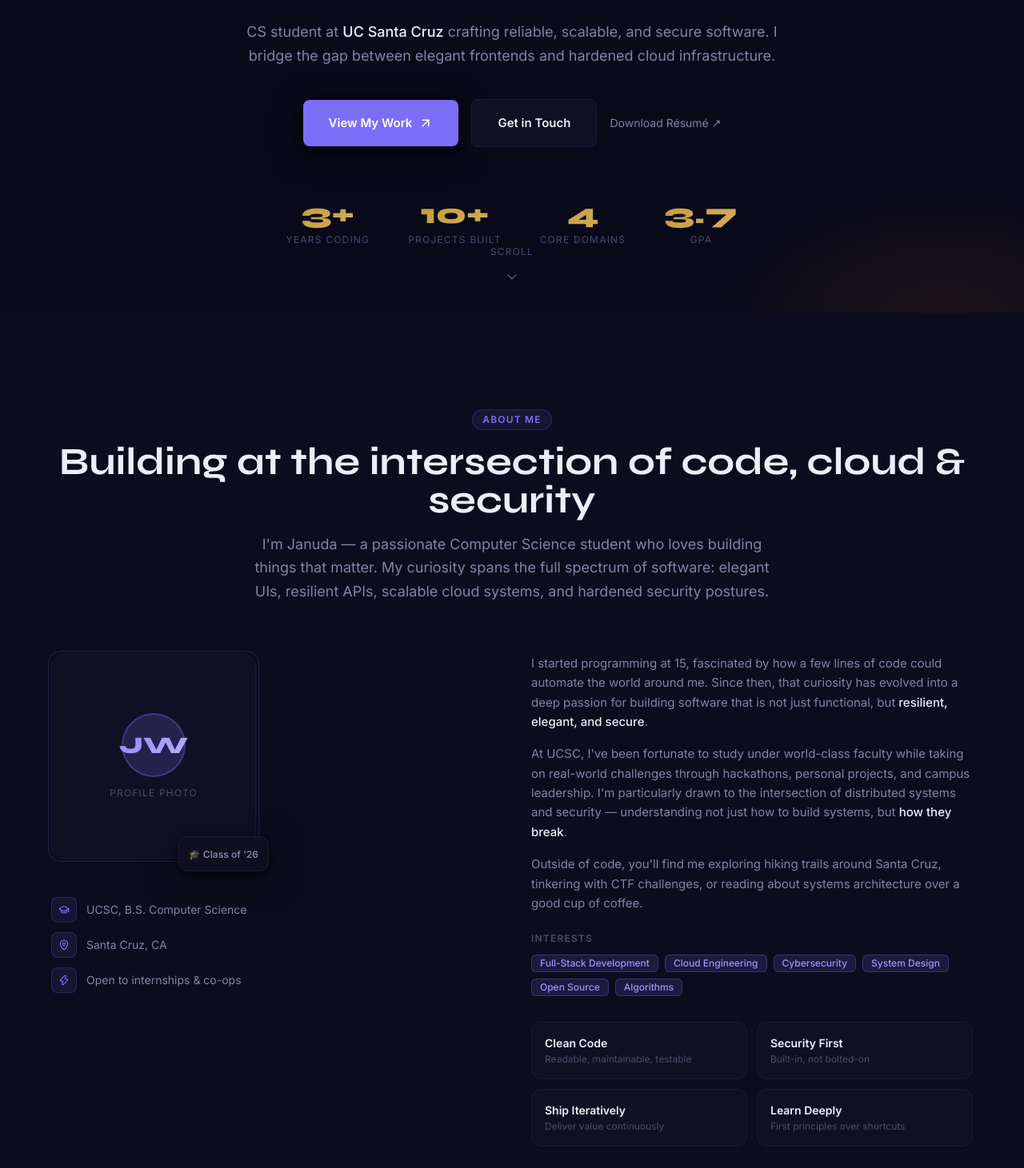
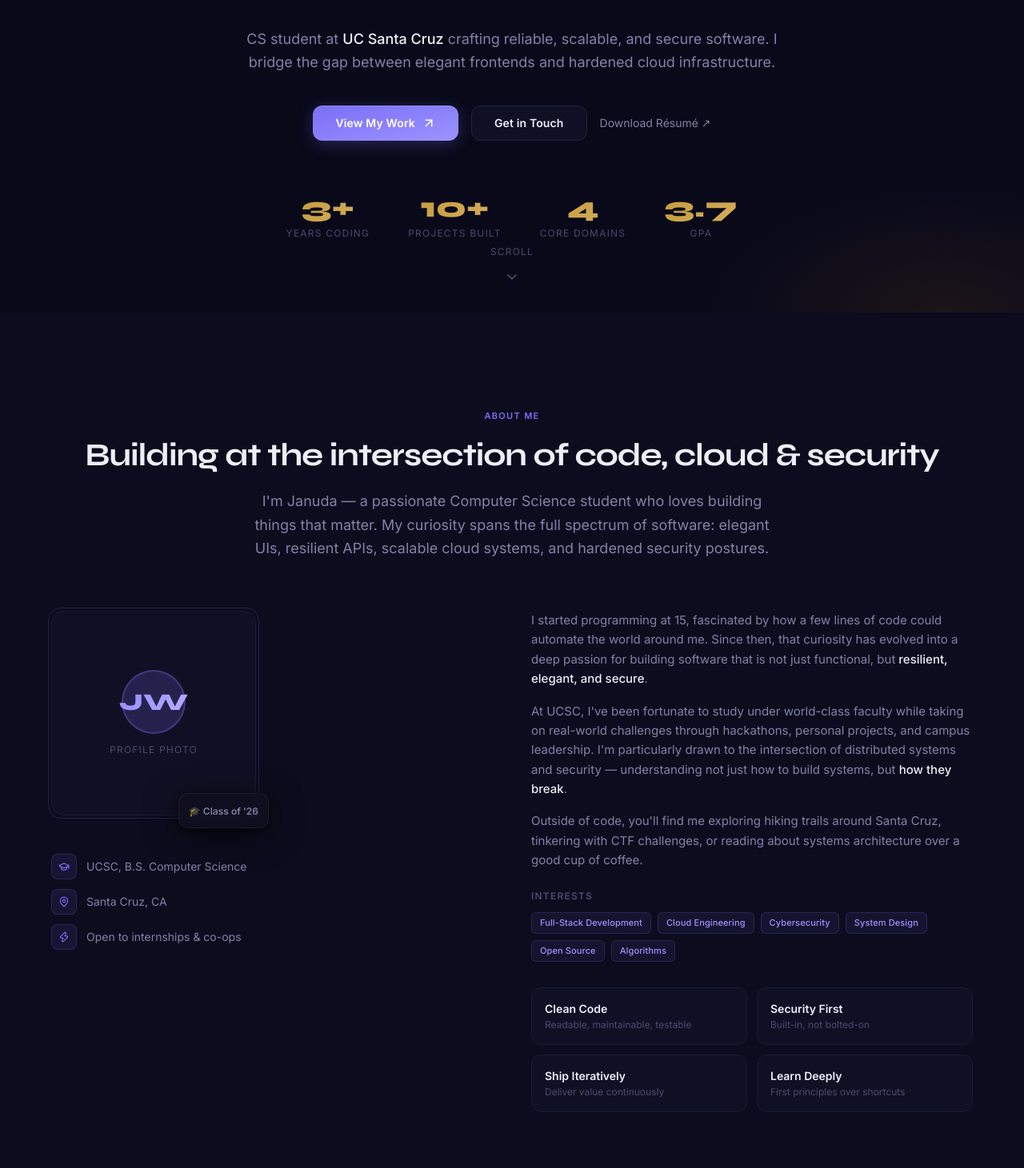
Before and after one commit to janudawithanage/my-portfolio, a Next.js app: page / in a window 1280 px wide. Shown: the part 409-1870 px from the top of the page at 80% size. Built offline with nearby package versions, Linux system fonts and the light colour scheme.

Commit message:
refactor(ui): enhance Button, Badge, and SectionWrapper primitives
Button: add variant and size props with improved hover/focus states.
Badge: support colour variants and icon slots.
SectionWrapper: accept id prop for in-page anchor navigation.

```diff
--- a/src/components/ui/Badge.tsx
+++ b/src/components/ui/Badge.tsx
@@ -10,7 +10,8 @@ interface BadgeProps {
 }
 
 /**
- * Minimal pill badge used for tech tags, status indicators, and labels.
+ * Minimal pill badge — tech tags, status indicators, labels.
+ * Designed to recede visually rather than compete with content.
  */
 export function Badge({
   children,
@@ -18,23 +19,33 @@ export function Badge({
   size = "sm",
   className,
 }: BadgeProps) {
-  const variants = {
-    default: "bg-surface border border-border text-text-secondary",
-    accent:  "bg-accent/15 border border-accent/30 text-accent-light",
-    gold:    "bg-gold/15 border border-gold/30 text-gold-light",
-    success: "bg-success/15 border border-success/30 text-success",
-    outline: "bg-transparent border border-border-light text-text-secondary",
+  const variants: Record<string, string> = {
+    // Neutral — most tech tags
+    default:
+      "bg-surface-raised border border-border-subtle text-text-secondary",
+    // Accent — highlighted categories, interest tags
+    accent:
+      "bg-[rgba(123,110,246,0.08)] border border-[rgba(123,110,246,0.18)] text-accent-light",
+    // Gold — achievements only
+    gold:
+      "bg-transparent border border-gold/30 text-gold",
+    // Status — available, online
+    success:
+      "bg-transparent border border-success/35 text-success",
+    // Minimal — just a border
+    outline:
+      "bg-transparent border border-border-strong text-text-muted",
   };
 
-  const sizes = {
-    sm: "px-2.5 py-0.5 text-xs",
-    md: "px-3 py-1 text-sm",
+  const sizes: Record<string, string> = {
+    sm: "px-2.5 py-[3px] text-[0.6875rem] tracking-[0.01em] rounded-md",
+    md: "px-3 py-1 text-xs tracking-[0.01em] rounded-lg",
   };
 
   return (
     <span
       className={cn(
-        "inline-flex items-center gap-1 font-medium rounded-md whitespace-nowrap",
+        "inline-flex items-center gap-1 font-medium whitespace-nowrap",
         variants[variant],
         sizes[size],
         className
--- a/src/components/ui/Button.tsx
+++ b/src/components/ui/Button.tsx
@@ -6,30 +6,65 @@ import { cva, type VariantProps } from "class-variance-authority";
 import { cn } from "@/lib/utils";
 
 const buttonVariants = cva(
-  // Base styles
-  "inline-flex items-center justify-center gap-2 font-semibold rounded-lg transition-all duration-300 focus-visible:outline-none focus-visible:ring-2 focus-visible:ring-accent focus-visible:ring-offset-2 focus-visible:ring-offset-bg disabled:pointer-events-none disabled:opacity-50 cursor-pointer select-none",
+  // ── Base ────────────────────────────────────────────────────────────────────
+  [
+    "inline-flex items-center justify-center gap-2",
+    "font-semibold tracking-[0.01em] rounded-xl",
+    "transition-all duration-250",
+    "focus-visible:outline-none focus-visible:ring-2 focus-visible:ring-accent",
+    "focus-visible:ring-offset-2 focus-visible:ring-offset-bg",
+    "disabled:pointer-events-none disabled:opacity-40",
+    "cursor-pointer select-none",
+  ].join(" "),
   {
     variants: {
       variant: {
-        primary:
-          "bg-accent text-white hover:bg-accent-light shadow-lg hover:shadow-[0_0_25px_rgba(99,102,241,0.45)] active:scale-[0.98]",
-        secondary:
-          "bg-surface border border-border text-text-primary hover:border-accent hover:text-accent-light hover:bg-surface-hover active:scale-[0.98]",
-        ghost:
-          "text-text-secondary hover:text-text-primary hover:bg-surface active:scale-[0.98]",
-        outline:
-          "border border-accent text-accent hover:bg-accent hover:text-white active:scale-[0.98]",
-        gold:
-          "bg-gold text-bg font-bold hover:bg-gold-light shadow-lg hover:shadow-[0_0_25px_rgba(245,158,11,0.4)] active:scale-[0.98]",
-        link:
-          "text-accent underline-offset-4 hover:underline p-0 h-auto",
+        // Filled gradient — primary CTAs
+        primary: [
+          "bg-linear-to-br from-accent to-accent-light text-white",
+          "shadow-[0_1px_0_rgba(255,255,255,0.12)_inset,0_4px_20px_rgba(123,110,246,0.28)]",
+          "hover:shadow-[0_1px_0_rgba(255,255,255,0.14)_inset,0_4px_30px_rgba(123,110,246,0.45)]",
+          "active:brightness-90 active:scale-[0.99]",
+        ].join(" "),
+
+        // Outlined surface — secondary CTAs
+        secondary: [
+          "bg-surface text-text-primary",
+          "border border-border-subtle",
+          "hover:border-accent/40 hover:bg-surface-raised hover:text-accent-light",
+          "active:brightness-90 active:scale-[0.99]",
+        ].join(" "),
+
+        // Borderless — tertiary / in-line
+        ghost: [
+          "text-text-secondary hover:text-text-primary hover:bg-surface-raised",
+          "active:brightness-90",
+        ].join(" "),
+
+        // Explicit accent border — empty-state CTAs
+        outline: [
+          "border border-accent/40 text-accent-light",
+          "hover:bg-accent/10 hover:border-accent",
+          "active:brightness-90 active:scale-[0.99]",
+        ].join(" "),
+
+        // Achievement highlights only
+        gold: [
+          "bg-gold text-base font-bold",
+          "shadow-[0_1px_0_rgba(255,255,255,0.1)_inset,0_4px_16px_rgba(196,154,60,0.3)]",
+          "hover:bg-gold-light hover:shadow-[0_4px_24px_rgba(196,154,60,0.4)]",
+          "active:brightness-90 active:scale-[0.99]",
+        ].join(" "),
+
+        // Inline text links
+        link: "text-accent hover:text-accent-light underline-offset-4 hover:underline p-0 h-auto rounded-none",
       },
       size: {
-        sm:  "px-4 py-2 text-sm",
-        md:  "px-6 py-3 text-sm",
-        lg:  "px-8 py-4 text-base",
-        xl:  "px-10 py-5 text-lg",
-        icon: "h-10 w-10 p-0",
+        sm:   "px-4 py-2 text-xs h-8",
+        md:   "px-5 py-2.5 text-sm h-9",
+        lg:   "px-7 py-3.5 text-sm h-11",
+        xl:   "px-9 py-4 text-base h-14",
+        icon: "h-9 w-9 p-0",
       },
     },
     defaultVariants: {
--- a/src/components/ui/SectionWrapper.tsx
+++ b/src/components/ui/SectionWrapper.tsx
@@ -63,18 +63,18 @@ export function SectionHeader({
       )}
     >
       {eyebrow && (
-        <span className="inline-flex items-center gap-2 px-3 py-1 rounded-full text-xs font-semibold tracking-widest uppercase bg-accent/10 text-accent border border-accent/20 mb-4">
-          {eyebrow}
-        </span>
+        <p className="text-eyebrow mb-4">{eyebrow}</p>
       )}
-      <h2
-        className="font-display text-3xl sm:text-4xl lg:text-5xl font-bold text-text-primary mb-4"
-        style={{ fontFamily: "var(--font-syne, sans-serif)" }}
-      >
+      <h2 className="text-headline text-text-primary mb-5">
         {title}
       </h2>
       {description && (
-        <p className="text-text-secondary text-base sm:text-lg max-w-2xl mx-auto leading-relaxed">
+        <p
+          className={cn(
+            "text-text-secondary sm:text-lg leading-relaxed",
+            align === "center" && "max-w-2xl mx-auto"
+          )}
+        >
           {description}
         </p>
       )}
```
